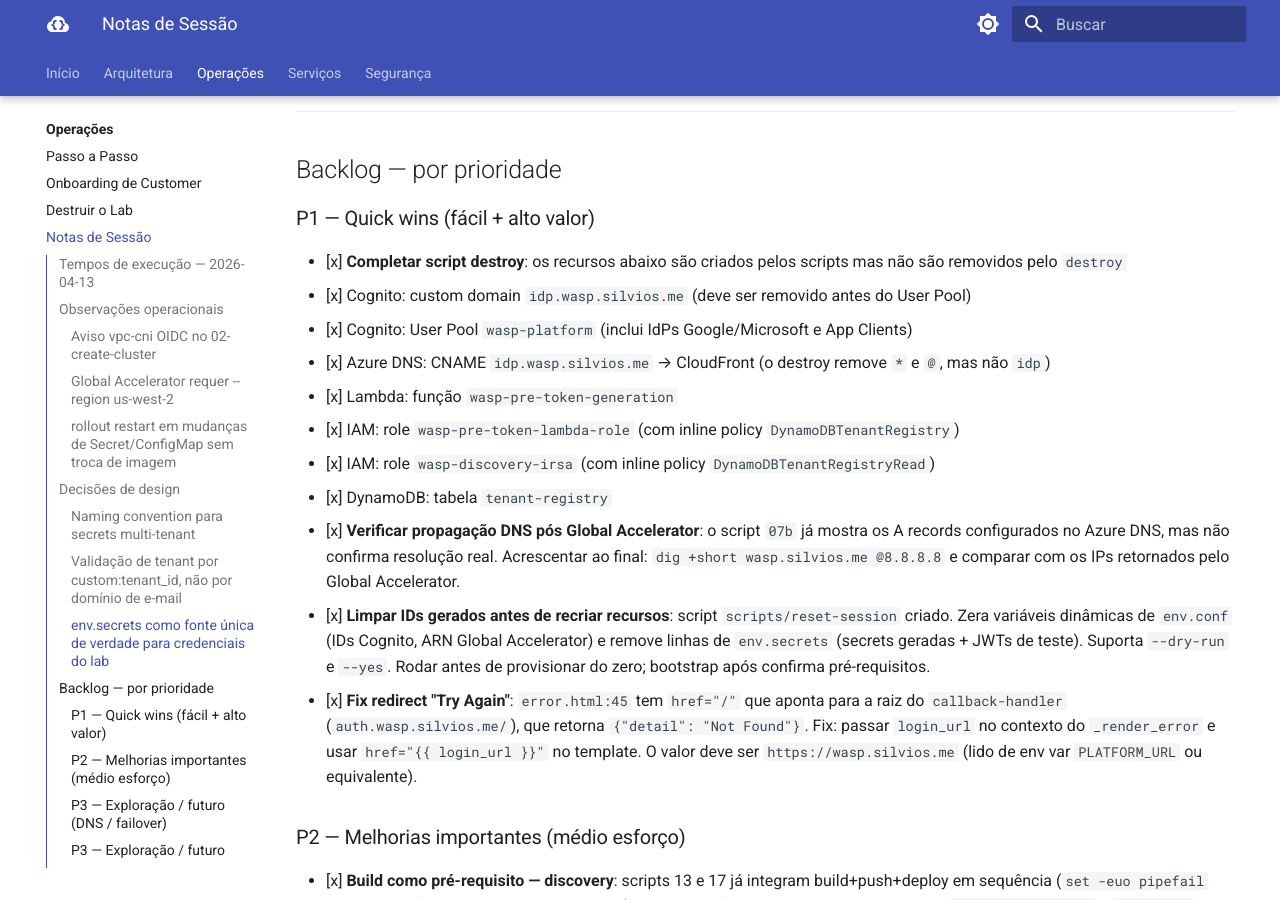
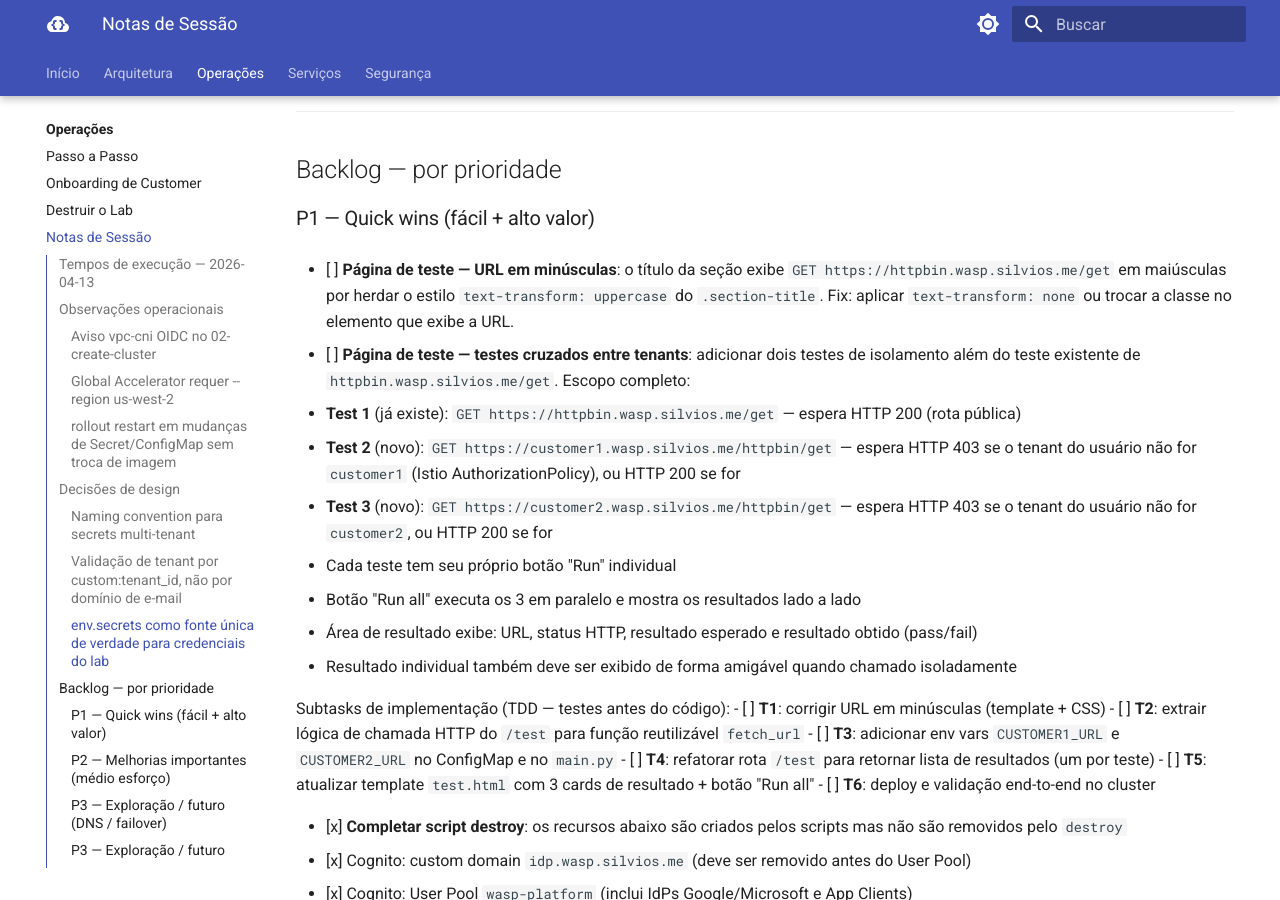
Before and after one commit to smsilva/aws-saas-platform, an MkDocs documentation site: the page built from docs/notes.md, in a window 1280 px wide and 900 px high, scrolled down 3298 px. Built offline with MkDocs 1.6.1 and Material for MkDocs 9.7.7, drawn with Linux system fonts in a browser that asks for light colours.

Commit message:
fix(tenant-frontend): preserve URL case on test page
Wrapped the httpbin URL in a .url-text span with text-transform: none
to prevent the parent .section-title uppercase from affecting it.
Added test asserting the fix.

Co-Authored-By: Claude Opus 4.6 <noreply@anthropic.com>

```diff
--- a/docs/notes.md
+++ b/docs/notes.md
@@ -110,6 +110,30 @@ Isso evita que secrets geradas em uma sessão se percam e causem inconsistência
 
 ### P1 — Quick wins (fácil + alto valor)
 
+- [ ] **Página de teste — URL em minúsculas**: o título da seção exibe `GET https://httpbin.wasp.silvios.me/get`
+  em maiúsculas por herdar o estilo `text-transform: uppercase` do `.section-title`. Fix: aplicar
+  `text-transform: none` ou trocar a classe no elemento que exibe a URL.
+
+- [ ] **Página de teste — testes cruzados entre tenants**: adicionar dois testes de isolamento além
+  do teste existente de `httpbin.wasp.silvios.me/get`. Escopo completo:
+  - **Test 1** (já existe): `GET https://httpbin.wasp.silvios.me/get` — espera HTTP 200 (rota pública)
+  - **Test 2** (novo): `GET https://customer1.wasp.silvios.me/httpbin/get` — espera HTTP 403 se o tenant do
+    usuário não for `customer1` (Istio AuthorizationPolicy), ou HTTP 200 se for
+  - **Test 3** (novo): `GET https://customer2.wasp.silvios.me/httpbin/get` — espera HTTP 403 se o tenant do
+    usuário não for `customer2`, ou HTTP 200 se for
+  - Cada teste tem seu próprio botão "Run" individual
+  - Botão "Run all" executa os 3 em paralelo e mostra os resultados lado a lado
+  - Área de resultado exibe: URL, status HTTP, resultado esperado e resultado obtido (pass/fail)
+  - Resultado individual também deve ser exibido de forma amigável quando chamado isoladamente
+
+  Subtasks de implementação (TDD — testes antes do código):
+  - [ ] **T1**: corrigir URL em minúsculas (template + CSS)
+  - [ ] **T2**: extrair lógica de chamada HTTP do `/test` para função reutilizável `fetch_url`
+  - [ ] **T3**: adicionar env vars `CUSTOMER1_URL` e `CUSTOMER2_URL` no ConfigMap e no `main.py`
+  - [ ] **T4**: refatorar rota `/test` para retornar lista de resultados (um por teste)
+  - [ ] **T5**: atualizar template `test.html` com 3 cards de resultado + botão "Run all"
+  - [ ] **T6**: deploy e validação end-to-end no cluster
+
 - [x] **Completar script destroy**: os recursos abaixo são criados pelos scripts mas não são removidos pelo `destroy`
   - [x] Cognito: custom domain `idp.wasp.silvios.me` (deve ser removido antes do User Pool)
   - [x] Cognito: User Pool `wasp-platform` (inclui IdPs Google/Microsoft e App Clients)
--- a/services/tenant-frontend/app/static/app.css
+++ b/services/tenant-frontend/app/static/app.css
@@ -370,6 +370,11 @@ body {
   text-transform: uppercase;
 }
 
+.url-text {
+  text-transform: none;
+  letter-spacing: 0;
+}
+
 /* ── Code / JSON viewer ───────────────────────── */
 .code-fence {
   background: var(--color-code-bg);
```
Also changed, not shown: 2 other files.
